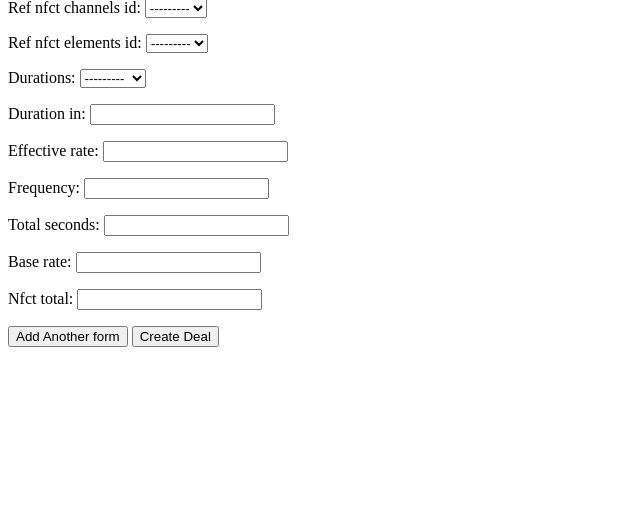
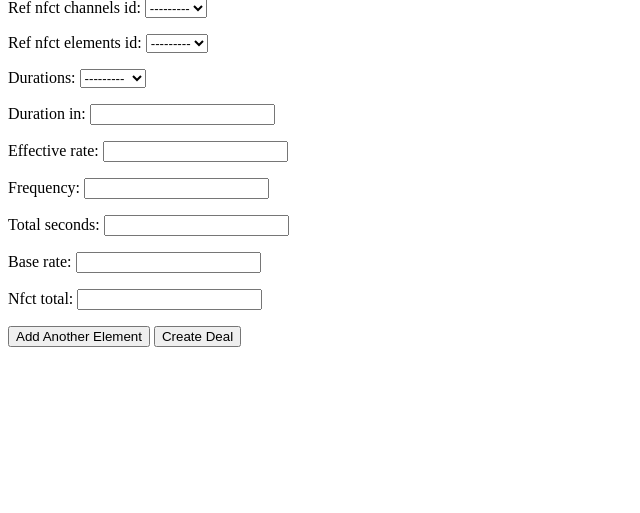
Before and after one commit to anurag-chiplunkar/iTV-CRM, a Django app: page /nfct/add_nfct/ in a window 1280 px wide. Shown: the part 81-594 px from the top of the page, without its empty margins (0-640 px from the left). Run offline with Django 3.2, Linux system fonts and the light colour scheme; data that the repository does not hold is empty.

Commit message:
Update add_nfct.html

```diff
--- a/templates/add_nfct.html
+++ b/templates/add_nfct.html
@@ -3,7 +3,7 @@
 <head>
     <meta charset="UTF-8">
     <meta name="viewport" content="width=device-width, initial-scale=1.0">
-    <title>Add deal</title>
+    <title>Add New Deal</title>
 </head>
 <body>
     <h1>Add a new deal</h1>
@@ -15,7 +15,7 @@
         {{form.as_p}}
         </div>
         {% endfor %}
-        <button id="add-form" type="button">Add Another form</button>
+        <button id="add-form" type="button">Add Another Element</button>
         <button type="submit">Create Deal</button>
     </form>
 
```
